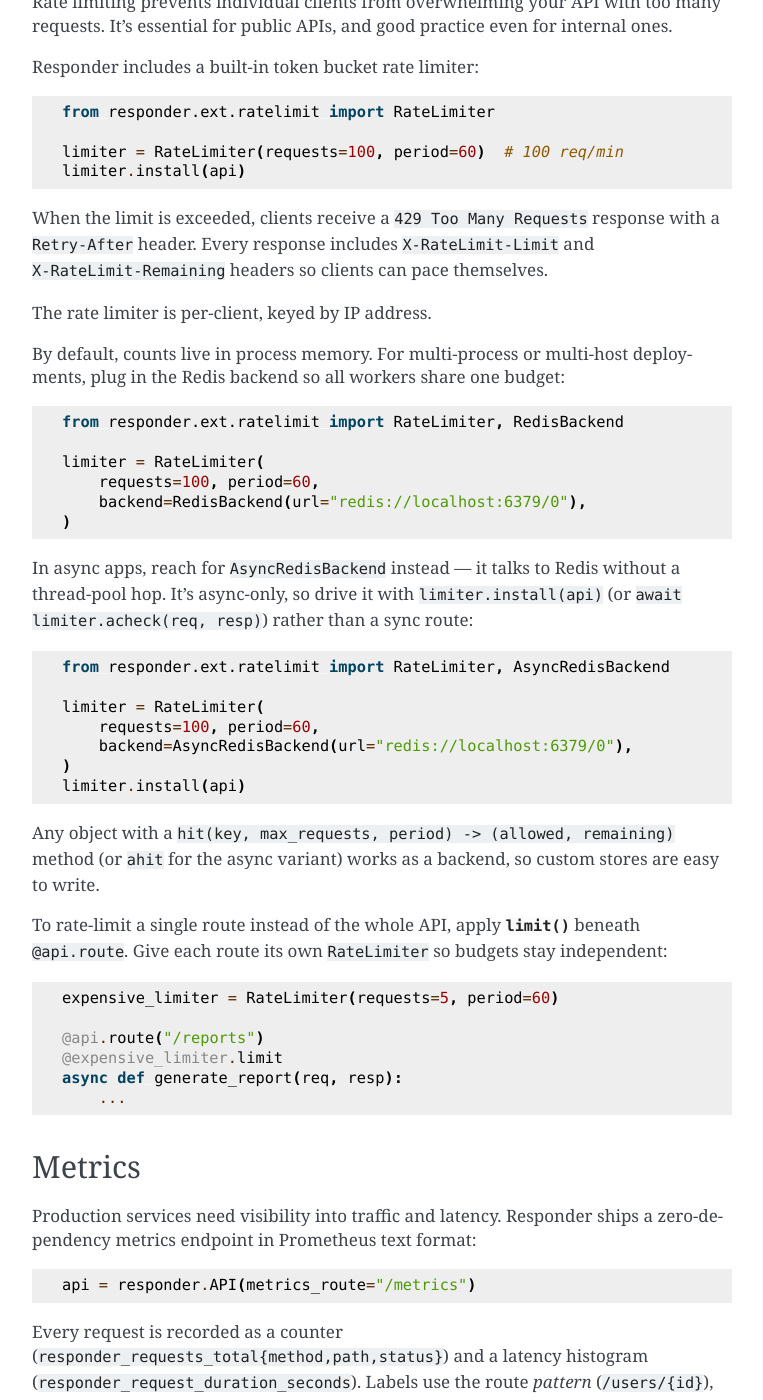
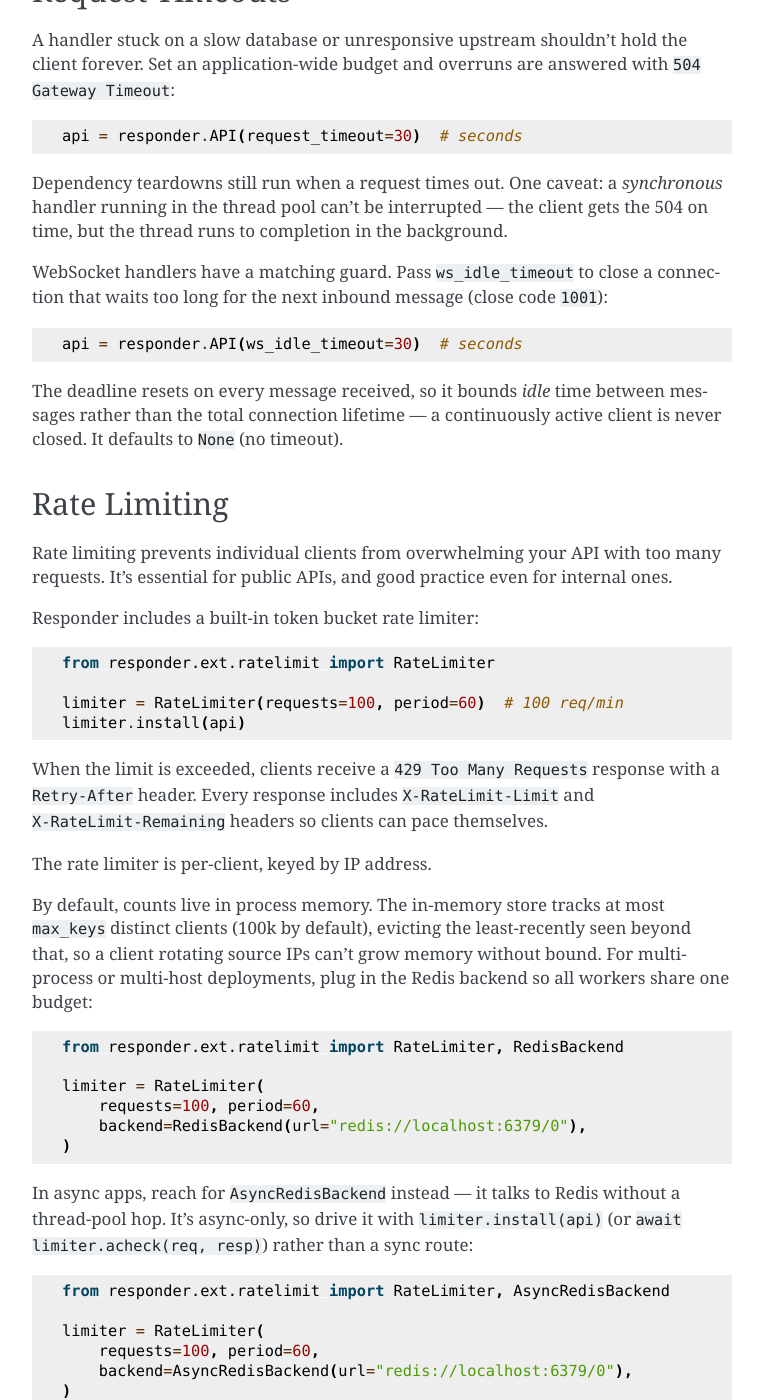
Before and after one commit to kennethreitz/responder, a Sphinx documentation site: the page built from docs/source/tour.rst, in a window 1280 px wide and 1400 px high, scrolled down 24698 px. Shown: the whole window, without its empty margins (378-1141 px from the left). Built offline with Sphinx 7.4.7, drawn with Linux system fonts in a browser that asks for light colours; some of the changed text lies outside the part shown.

Commit message:
docs: document ws_idle_timeout, nested Depends, and bounded rate-limit memory

```diff
--- a/docs/source/tour.rst
+++ b/docs/source/tour.rst
@@ -206,6 +206,22 @@ instead of registering a global name::
 
 ``Depends`` providers follow the same lifecycle rules as registered
 dependencies, including generator teardown.
+
+``Depends`` also **nests**: a provider's own parameters can use ``Depends``, so
+dependencies compose into chains without registering each one by name::
+
+    def get_db():
+        ...
+
+    def current_user(db=Depends(get_db)):  # a provider depending on a provider
+        return load_user(db)
+
+    @api.route("/me")
+    def me(req, resp, *, user=Depends(current_user)):
+        resp.media = {"user": user}
+
+Each provider resolves once per request and shares the same cache, and cycles
+are detected and reported.
 
 When a dependency is only a guard or setup step, attach it to the route instead
 of adding an unused handler parameter::
@@ -1184,6 +1200,16 @@ Dependency teardowns still run when a request times out. One caveat: a
 the client gets the 504 on time, but the thread runs to completion in the
 background.
 
+WebSocket handlers have a matching guard. Pass ``ws_idle_timeout`` to close a
+connection that waits too long for the next inbound message (close code
+``1001``)::
+
+    api = responder.API(ws_idle_timeout=30)  # seconds
+
+The deadline resets on every message received, so it bounds *idle* time between
+messages rather than the total connection lifetime — a continuously active
+client is never closed. It defaults to ``None`` (no timeout).
+
 
 Rate Limiting
 -------------
@@ -1206,8 +1232,11 @@ can pace themselves.
 
 The rate limiter is per-client, keyed by IP address.
 
-By default, counts live in process memory. For multi-process or multi-host
-deployments, plug in the Redis backend so all workers share one budget::
+By default, counts live in process memory. The in-memory store tracks at most
+``max_keys`` distinct clients (100k by default), evicting the least-recently
+seen beyond that, so a client rotating source IPs can't grow memory without
+bound. For multi-process or multi-host deployments, plug in the Redis backend so
+all workers share one budget::
 
     from responder.ext.ratelimit import RateLimiter, RedisBackend
 
```
